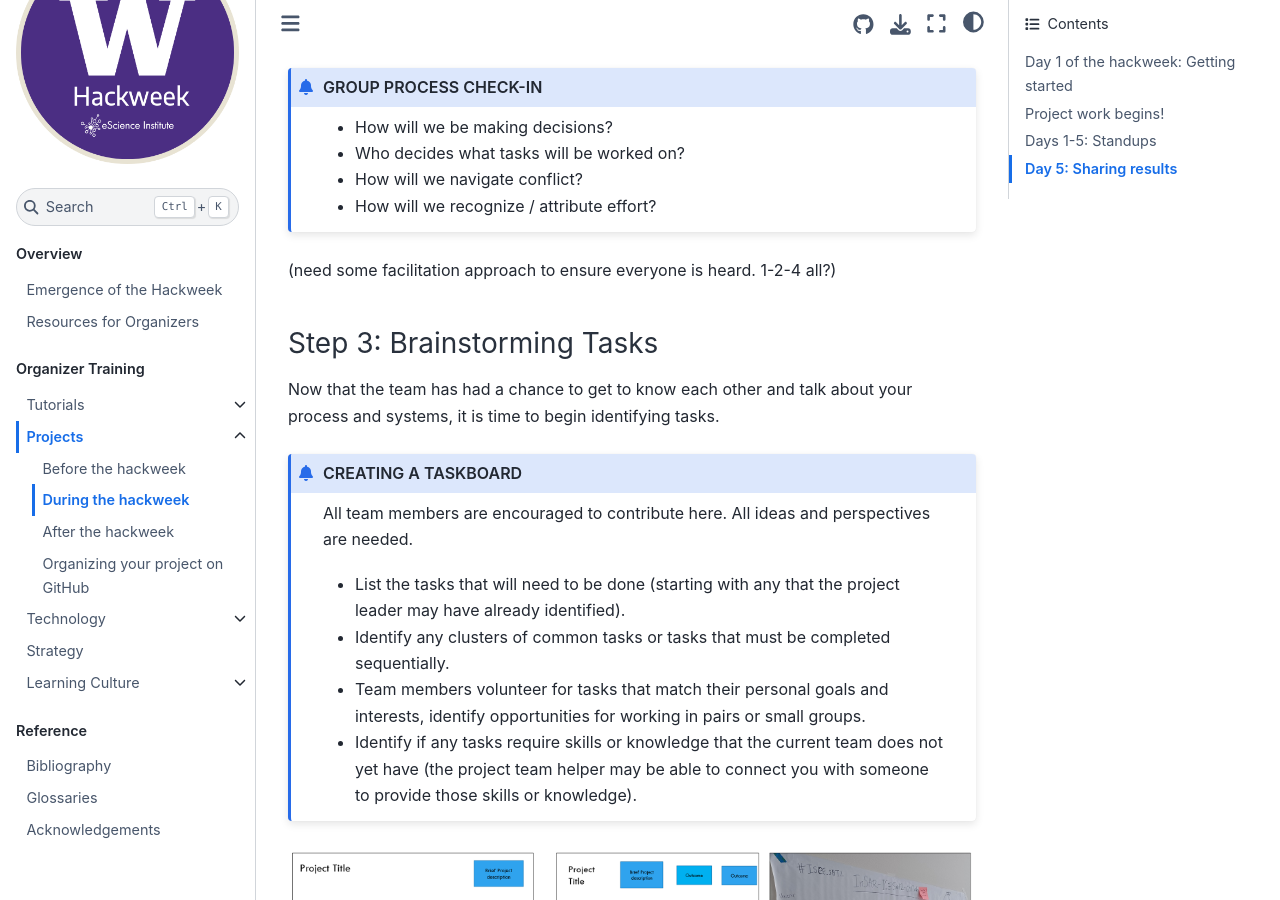
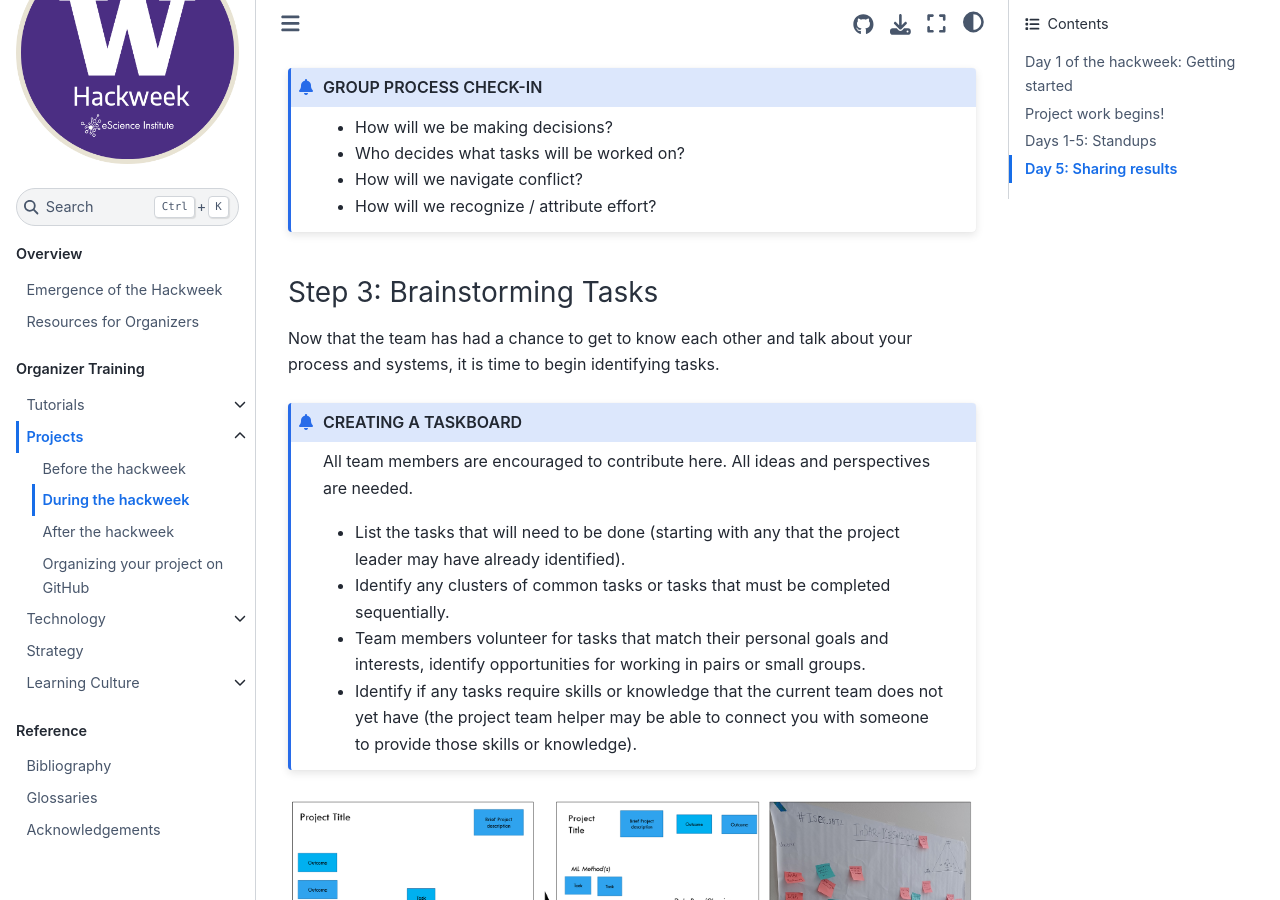
Before and after one commit to uwhackweek/hackweeks-as-a-service, a Jupyter Book: the page built from docs/training/projects/project-during.md, in a window 1280 px wide and 900 px high, scrolled down 1489 px. Built offline with Jupyter Book 1.0.4 settings and Sphinx 7.4.7 and the Sphinx Book theme 1.1.4, drawn with Linux system fonts in a browser that asks for light colours.

Commit message:
remove todo for now

````diff
--- a/docs/training/projects/project-during.md
+++ b/docs/training/projects/project-during.md
@@ -36,8 +36,6 @@ Next, let's have a 10 - 15 minute conversation (depending on team size) about th
 * How will we navigate conflict?
 * How will we recognize / attribute effort?
 ```
-
-(need some facilitation approach to ensure everyone is heard. 1-2-4 all?)
 
 ### Step 3: Brainstorming Tasks
 
````
